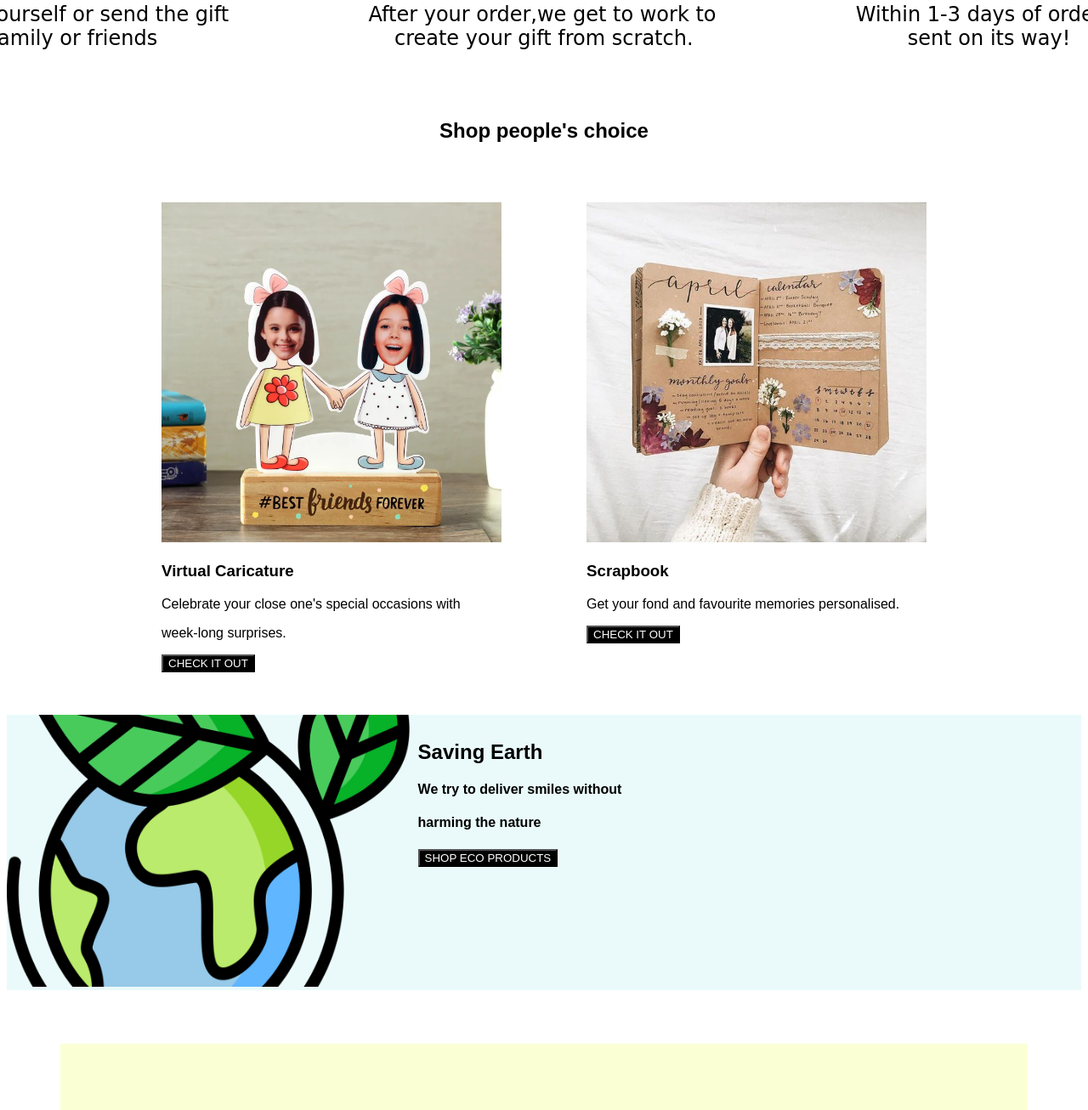
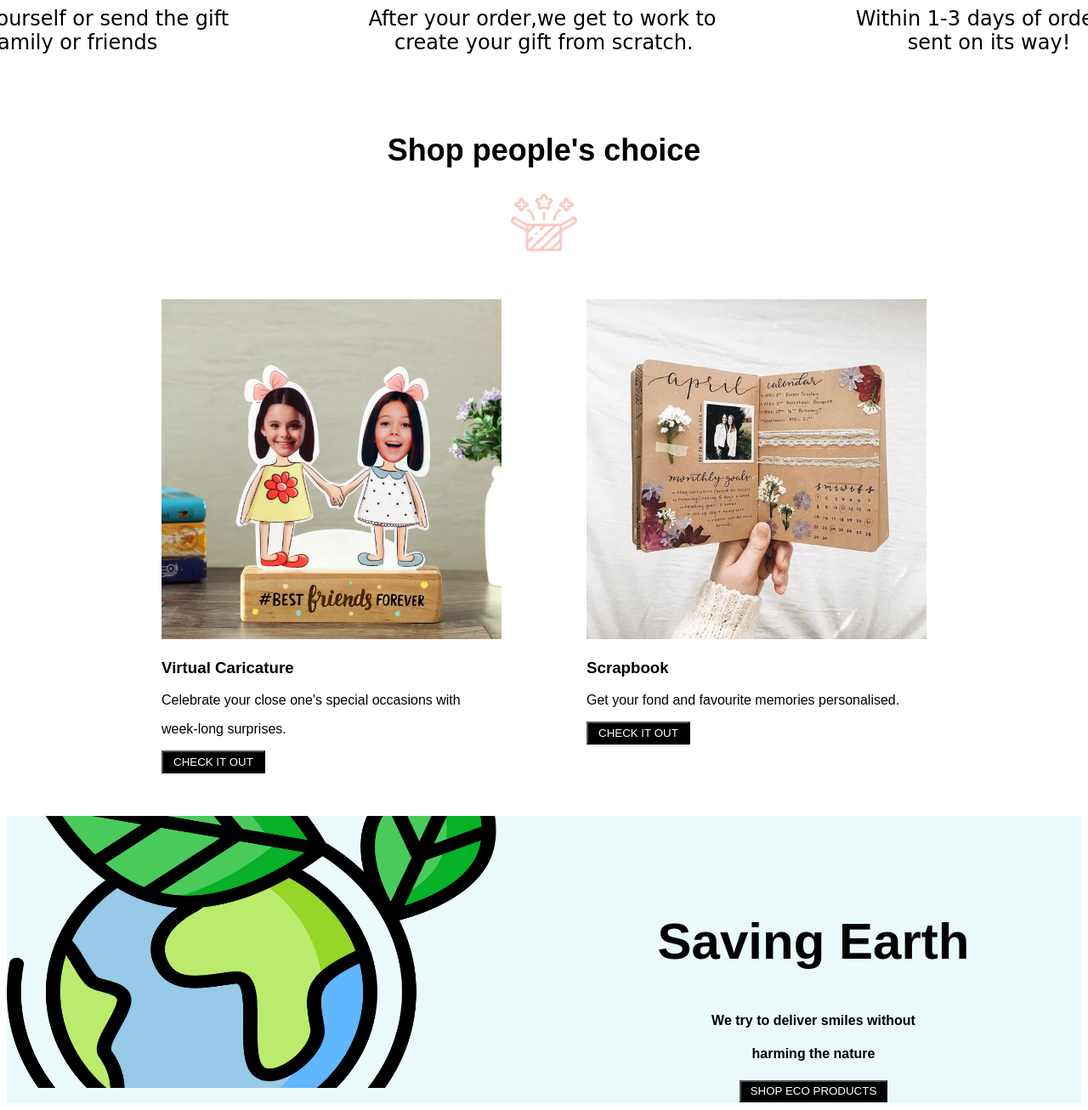
Before and after one commit to AnshikaTrivedi22/2013002_webshop, a plain HTML site: page index.html in a window 1280 px wide. Shown: the part 1014-2320 px from the top of the page at 85% size. Drawn offline with nearby package versions, Linux system fonts and the light colour scheme; a web font is replaced by a local one.

Commit message:
tenth commit

```diff
--- a/index.html
+++ b/index.html
@@ -23,6 +23,8 @@
                         <li>CARICATURE</li>
 
                         <li>SHOP GIFTS</li>
+                        <li><img src="Cart.png"></li>
+                        <li><img src="User.png"></li>
                     </ul>
                 </span>
 
@@ -77,7 +79,14 @@
     </div>
 </section>
 <section>
-    <h2 style="text-align: center;">Shop people's choice</h2>
+  <div class="mid2">
+  <div>
+    <h2 >Shop people's choice</h2>
+  </div>
+    <div>
+    <img src="Group (1).png">
+  </div>
+</div>
     <div class="flex-box">
         <div class="imgc"><img src="virtualcaricature.webp " style="height: 400px;width: 400px;">
         <div>
@@ -98,7 +107,7 @@
 <section>
     <div class="planet">
    <div> <img src="planet-earth 1.png" class="planet-earth"></div>
-   <div class="alien"><h1>Saving Earth</h1>
+   <div class="alien"><h1 style="font-size: 60px;">Saving Earth</h1>
 
 
    <h4>We try to deliver smiles without </h4>
@@ -151,7 +160,7 @@
 
   </section> -->
   <section id="foot">
-      <div>
+      <div style="display: flex;">
       <table style="width: 40%; font-weight: bold; padding-bottom: 3%;">
           <tr>
               <td>Shop Gifts</td>
@@ -175,7 +184,9 @@
                   </tr>
       </table>
    <div style="text-align: right;color: white;">
-    <h3>50,000+</h3></div></div>
+    <h3 style="font-size: 60px;">50,000+</h3></div>
+    <h1 style="color: black; font-size: 40px;padding-top: 3%;padding-left: 15%;">Customer Count</h1>
+  </div>
       <hr style="height:3px;border-width:0;color:white;background-color:white">
       <div >
       <div >
--- a/style.css
+++ b/style.css
@@ -70,6 +70,11 @@ body{
     /* margin: 5% 3% 5% 0%; */
     background-color: black;
     color: white;
+    padding-left:3%;
+    padding-right:3%;
+    padding-top: 1%;
+    padding-bottom: 1%;
+
 }
 
 .gift{
@@ -81,6 +86,11 @@ body{
 }
 .mid1{
     text-align: center;
+    position: relative;
+    font-size: x-large;
+}
+.mid2{
+  text-align: center;
     position: relative;
     font-size: x-large;
 }
@@ -126,11 +136,13 @@ body{
     display: flex;
 }
 .planet-earth{
-    width: 37vw;
+    width: 45vw;
     height: 25vw;
 }
 .alien{
-    padding: 10px;
+    padding-left: 15%;
+    padding-top: 5%;
+    text-align: center;
 }
 * {box-sizing:border-box}
 
```
Also changed, not shown: User.png (added).
